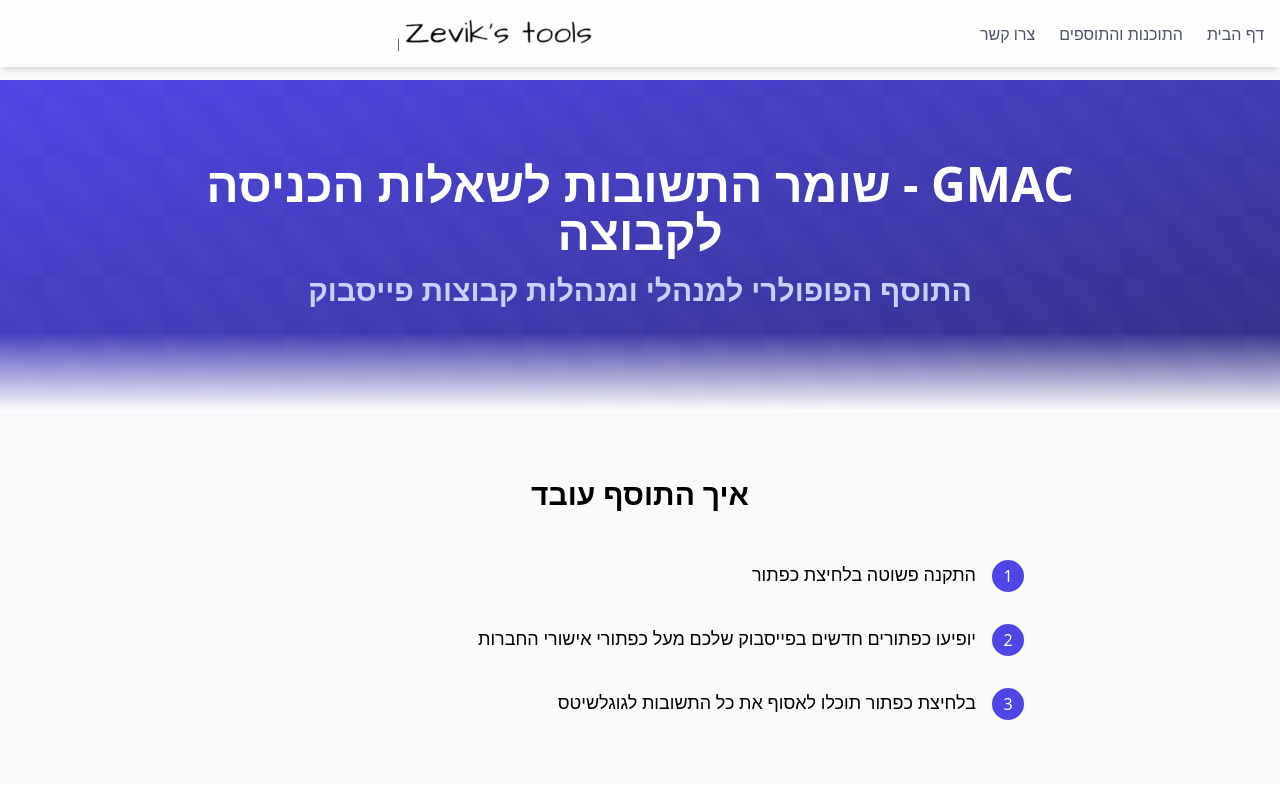
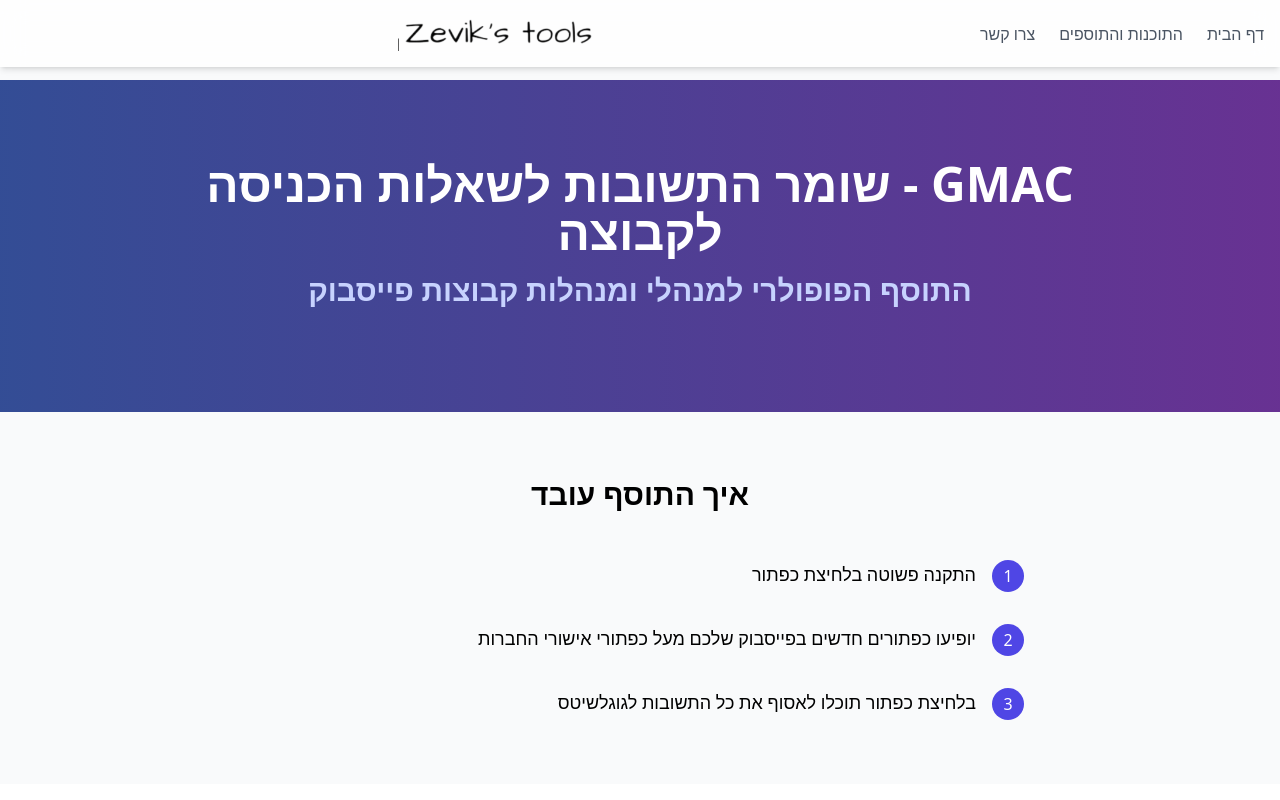
Before and after one commit to Zevik/ZeviksTools, a Next.js app: page /tools/gmac in a window 1280 px wide. Shown: the top 800 px of the page. Built offline with nearby package versions, Linux system fonts and the light colour scheme.

Commit message:
Center the logo in the Header component and reduce margin below text in Hero component

```diff
--- a/app/tools/gmac/page.tsx
+++ b/app/tools/gmac/page.tsx
@@ -71,12 +71,7 @@
 
       <main className="flex-grow pt-20">
         {/* Hero Section */}
-        <section className="relative py-20 bg-gradient-to-br from-indigo-600 to-indigo-900 text-white overflow-hidden">
-          {/* Animated Background Pattern */}
-          <div className="absolute inset-0 opacity-10">
-            <div className="absolute inset-0 bg-[linear-gradient(45deg,transparent_25%,rgba(255,255,255,0.2)_50%,transparent_75%,transparent_100%)] bg-[length:60px_60px] animate-[gradient_3s_linear_infinite]" />
-          </div>
-
+        <section className="relative py-20 bg-gradient-to-r from-blue-900/90 to-purple-900/90 text-white overflow-hidden">
           <div className="container mx-auto px-4">
             <div className="max-w-4xl mx-auto text-center">
               <h1 className="text-4xl md:text-5xl font-bold mb-6 animate-fade-in">
@@ -87,9 +82,6 @@
               </h1>
             </div>
           </div>
-
-          {/* Decorative Elements */}
-          <div className="absolute bottom-0 left-0 w-full h-20 bg-gradient-to-t from-white to-transparent" />
         </section>
 
         {/* How It Works */}
--- a/components/Header.tsx
+++ b/components/Header.tsx
@@ -15,7 +15,7 @@
             <a href="#features" className="text-gray-600 hover:text-blue-600 transition-colors">התוכנות והתוספים</a>
             <a href="#contact" className="text-gray-600 hover:text-blue-600 transition-colors">צרו קשר</a>
           </nav>
-          <a href="/" className="flex items-center mx-auto">
+          <a href="/" className="flex items-center justify-center mx-auto">
             <Image src="/images/logo.png" alt="Zevik's Tools Logo" width={200} height={200} />
           </a>
 
--- a/components/Hero.tsx
+++ b/components/Hero.tsx
@@ -20,7 +20,7 @@
               לבעלי עסקים ומנהלי קבוצות
             </span>
           </h1>
-          <p className="text-xl md:text-2xl text-gray-300 mb-12 animate-fade-up">
+          <p className="text-xl md:text-2xl text-gray-300 mb-2 animate-fade-up">
             לאיתור ולביצוע פעולות אוטומטיות בפייסבוק
           </p>
           {/* Remove Buttons */}
```
